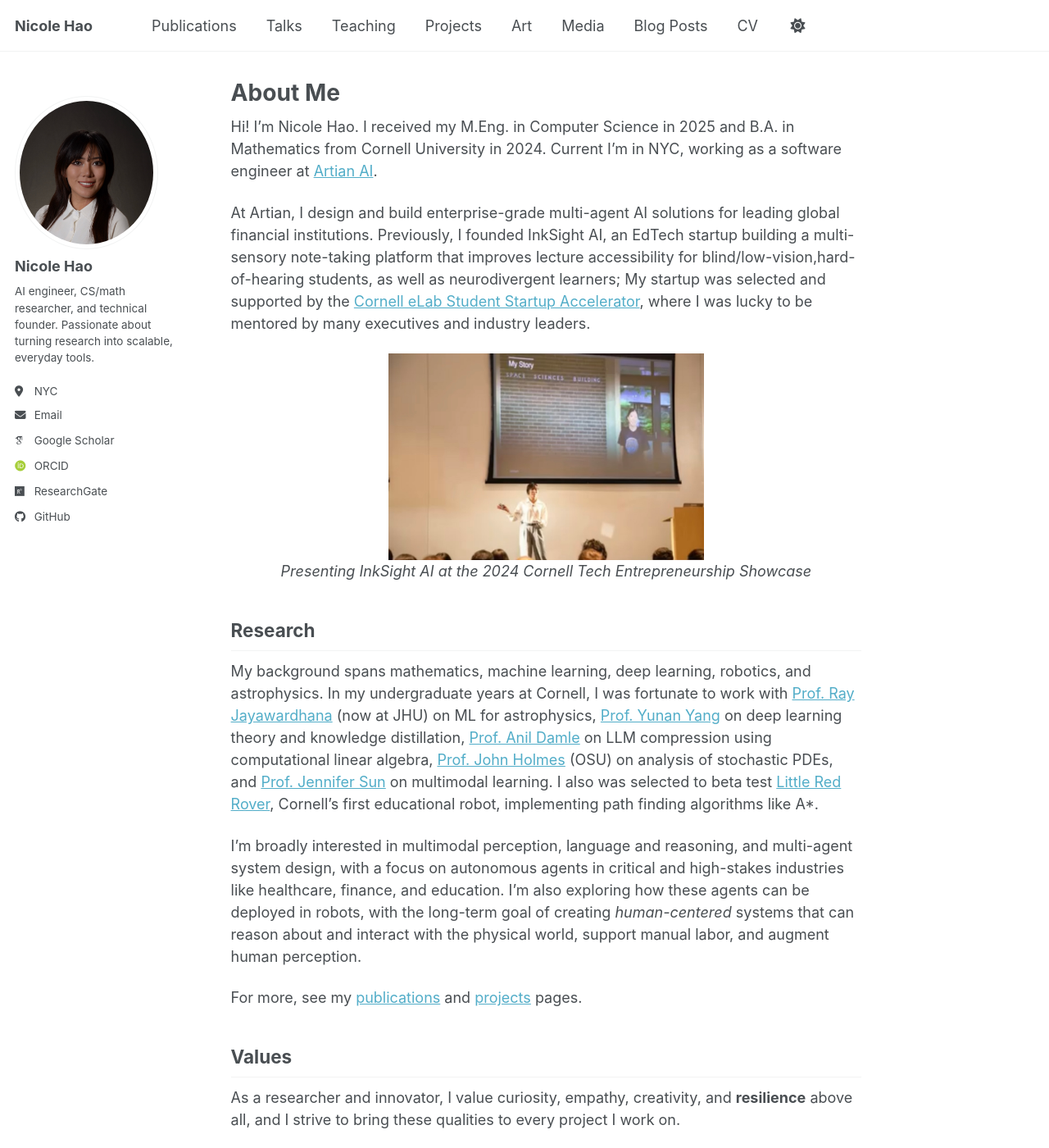
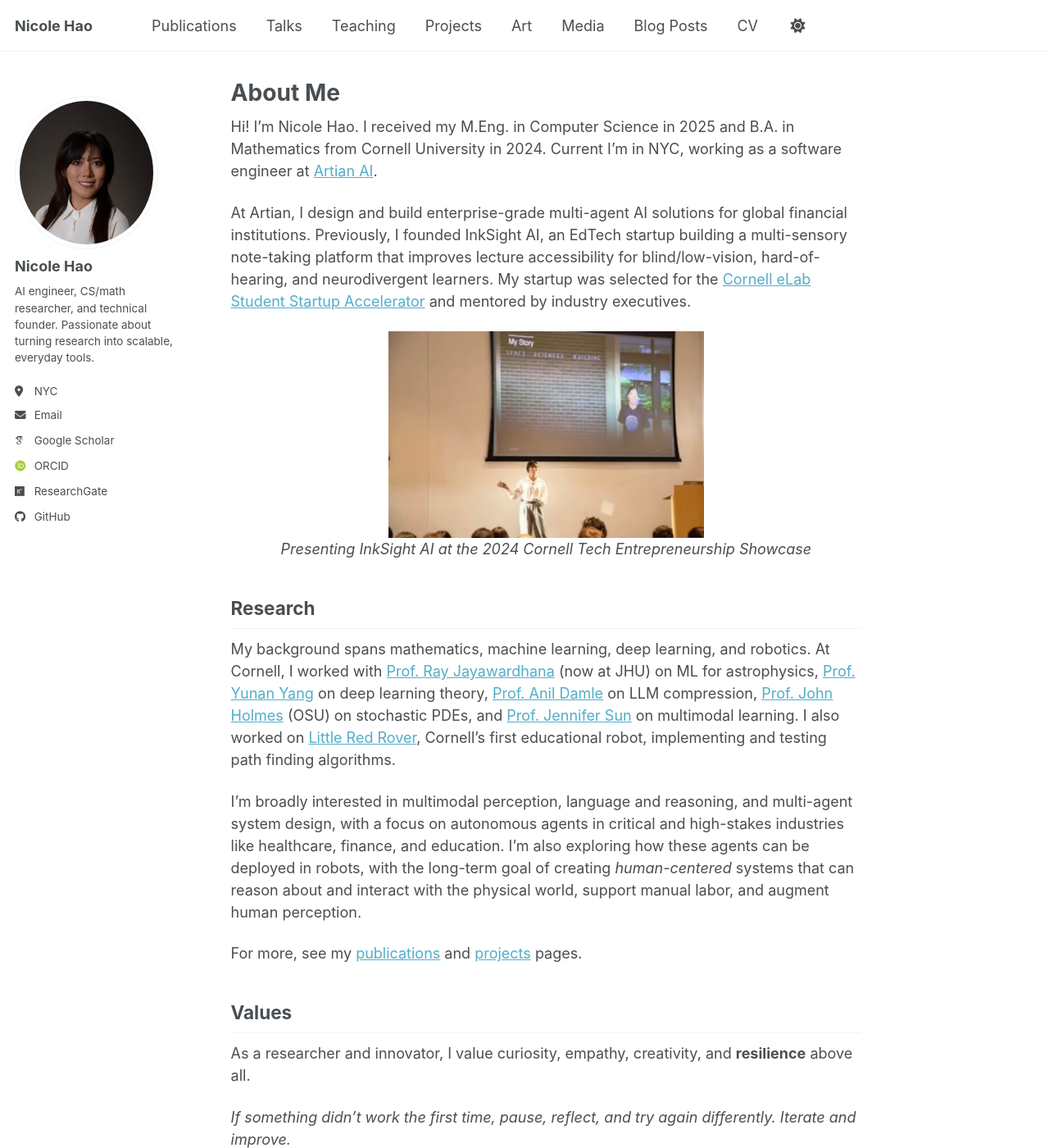
Before and after one commit to nicolehao34/nicolehao34.github.io, a Jekyll site: the page built from _pages/about.md, in a window 1280 px wide and 1400 px high. Shown: the whole window at 82% size. Built offline with Jekyll 4.4.1, drawn with Linux system fonts in a browser that asks for light colours; some web fonts are replaced; a script bundle is joined from its source files by our own code; library files that are not in the unit come from our copies; some of the changed text lies outside the part shown.

Commit message:
shorten all sections

```diff
--- a/_pages/about.md
+++ b/_pages/about.md
@@ -8,9 +8,7 @@ redirect_from:
 ---
 Hi! I’m Nicole Hao. I received my M.Eng. in Computer Science in 2025 and B.A. in Mathematics from Cornell University in 2024. Current I'm in NYC, working as a software engineer at [Artian AI](https://artian.ai).
 
-At Artian, I design and build enterprise-grade multi-agent AI solutions for leading global financial institutions. Previously, I founded InkSight AI, an EdTech startup building a multi-sensory note-taking platform that improves lecture accessibility for blind/low-vision,hard-of-hearing students, as well as neurodivergent learners;
-My startup was selected and supported by the [Cornell eLab Student Startup Accelerator](https://www.elabstartup.com/), where I was lucky to be mentored by many executives and
-industry leaders.
+At Artian, I design and build enterprise-grade multi-agent AI solutions for global financial institutions. Previously, I founded InkSight AI, an EdTech startup building a multi-sensory note-taking platform that improves lecture accessibility for blind/low-vision, hard-of-hearing, and neurodivergent learners. My startup was selected for the [Cornell eLab Student Startup Accelerator](https://www.elabstartup.com/) and mentored by industry executives.
 
 <p align="center">
   <img src="/images/pitch.jpg" alt="Cornell Tech Entrepreneurship Showcase, InkSight: Empowering All Learners with AI" width="50%"><br>
@@ -20,7 +18,7 @@ industry leaders.
 Research
 ---
 
-My background spans mathematics, machine learning, deep learning, robotics, and astrophysics. In my undergraduate years at Cornell, I was fortunate to work with [Prof. Ray Jayawardhana](https://physics-astronomy.jhu.edu/directory/ray-jayawardhana/) (now at JHU) on ML for astrophysics, [Prof. Yunan Yang](https://yunany.github.io/) on deep learning theory and knowledge distillation, [Prof. Anil Damle](https://www.cs.cornell.edu/~damle/) on LLM compression using computational linear algebra, [Prof. John Holmes](https://math.osu.edu/people/holmes.782) (OSU) on analysis of stochastic PDEs, and [Prof. Jennifer Sun](https://bowers.cornell.edu/people/jennifer-j-sun) on multimodal learning. I also was selected to beta test [Little Red Rover](https://little-red-rover.com/#/), Cornell's first educational robot, implementing path finding algorithms like A*.
+My background spans mathematics, machine learning, deep learning, and robotics. At Cornell, I worked with [Prof. Ray Jayawardhana](https://physics-astronomy.jhu.edu/directory/ray-jayawardhana/) (now at JHU) on ML for astrophysics, [Prof. Yunan Yang](https://yunany.github.io/) on deep learning theory, [Prof. Anil Damle](https://www.cs.cornell.edu/~damle/) on LLM compression, [Prof. John Holmes](https://math.osu.edu/people/holmes.782) (OSU) on stochastic PDEs, and [Prof. Jennifer Sun](https://bowers.cornell.edu/people/jennifer-j-sun) on multimodal learning. I also worked on [Little Red Rover](https://little-red-rover.com/#/), Cornell's first educational robot, implementing and testing path finding algorithms.
 
 I'm broadly interested in multimodal perception, language and reasoning, and multi-agent system design, with a focus on autonomous agents in critical and high-stakes industries like healthcare, finance, and education. I'm also exploring how these agents can be deployed in robots, with the long-term goal of creating *human-centered* systems that can reason about and interact with the physical world, support manual labor, and augment human perception.
 
@@ -29,9 +27,9 @@ For more, see my [publications](/publications/) and [projects](/portfolio/) page
 Values
 ---
 
-As a researcher and innovator, I value curiosity, empathy, creativity, and **resilience** above all, and I strive to bring these qualities to every project I work on.
+As a researcher and innovator, I value curiosity, empathy, creativity, and **resilience** above all.
 
-Something I always say to myself: *If something didn't work the first time, pause, reflect, and try it again in a different way until it works. Iterate and improve.*
+*If something didn't work the first time, pause, reflect, and try again differently. Iterate and improve.*
 
 Fear is our biggest enemy. I've seen this in [my experience teaching younger kids](/teaching/). We have limited time on this planet, so if you have an idea, pursue it boldly and persist. You won't know where it can lead until you try.
 
```
